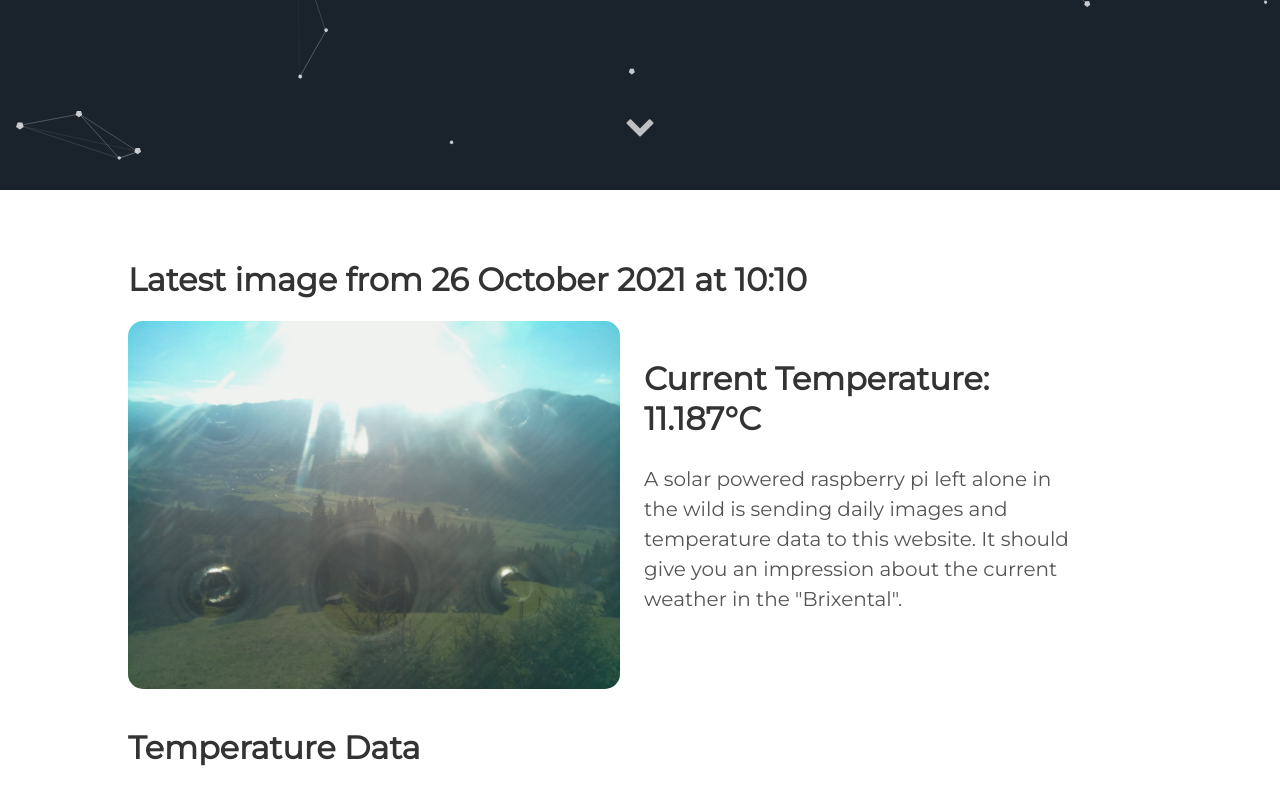
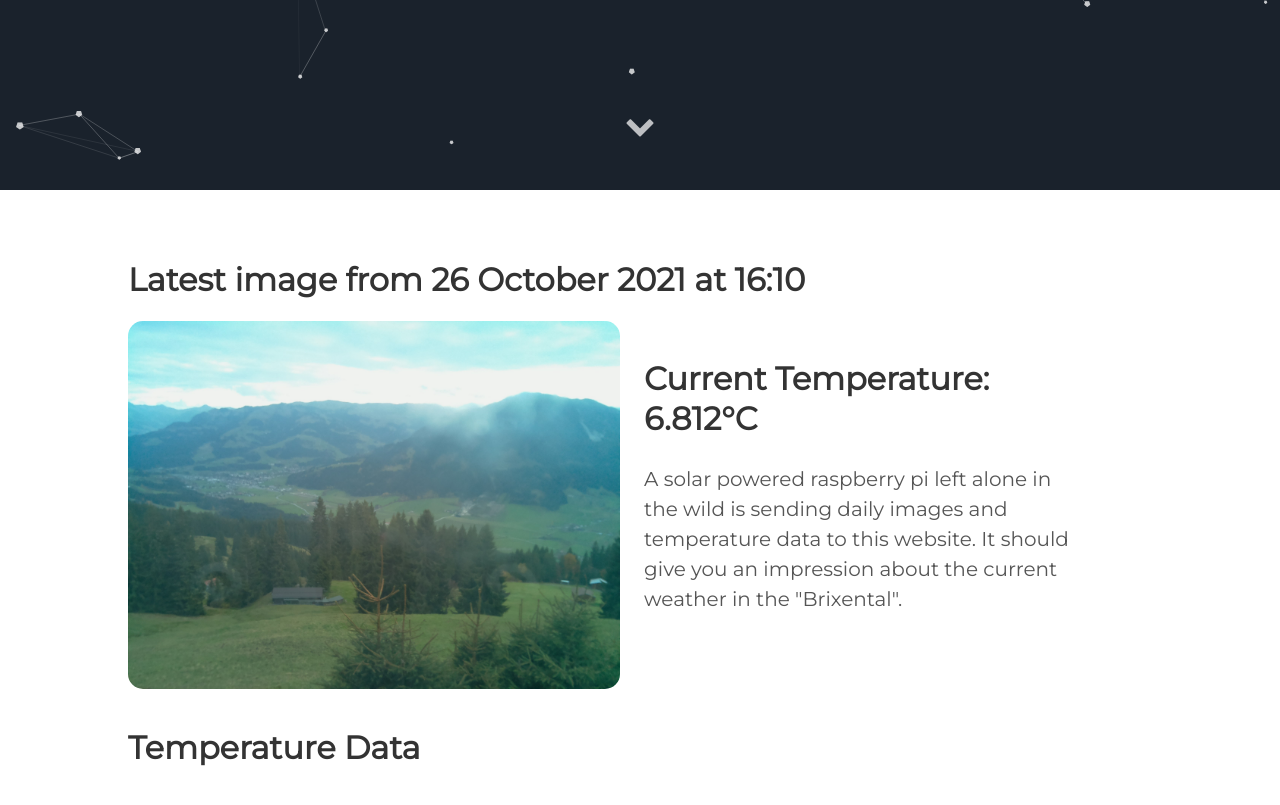
Before and after one commit to vektorious/vektorious.github.io, a Jekyll site: the page built from resources/huette.md, in a window 1280 px wide and 900 px high, scrolled down 710 px. Shown: the top 805 px of the window. Built offline with Jekyll 4.4.1, drawn with Linux system fonts in a browser that asks for light colours.

Commit message:
I'm a bot beep boop

```diff
--- a/resources/huette.md
+++ b/resources/huette.md
@@ -6,13 +6,13 @@ image: '/assets/img/'
 description: 'Live image from the Austrian alps'
 twitter_text: ' '
 ---
-## Latest image from 26 October 2021 at 10:10
+## Latest image from 26 October 2021 at 16:10
 <div class="huette">
   <div class="huette-image">
     <img src="{{ "/assets/img/huette.jpg" | prepend: site.baseurl }}">
   </div>
   <div class="huette-text">
-        <h2>Current Temperature: 11.187°C</h2>
+        <h2>Current Temperature: 6.812°C</h2>
         <p>A solar powered raspberry pi left alone in the wild is sending daily images and temperature data to this website. It should give you an impression about the current weather in the "Brixental".</p>
 
   </div>
```
Also changed, not shown: rpi-script/2021-10-26_160914.txt (renamed from rpi-script/2021-10-26_100916.txt, +5 -5 lines), rpi-script/huette.md (+2 -2 lines), assets/img/huette.jpg, assets/img/temp_plot.png, rpi-script/temp_plot.png, 1 other file.
